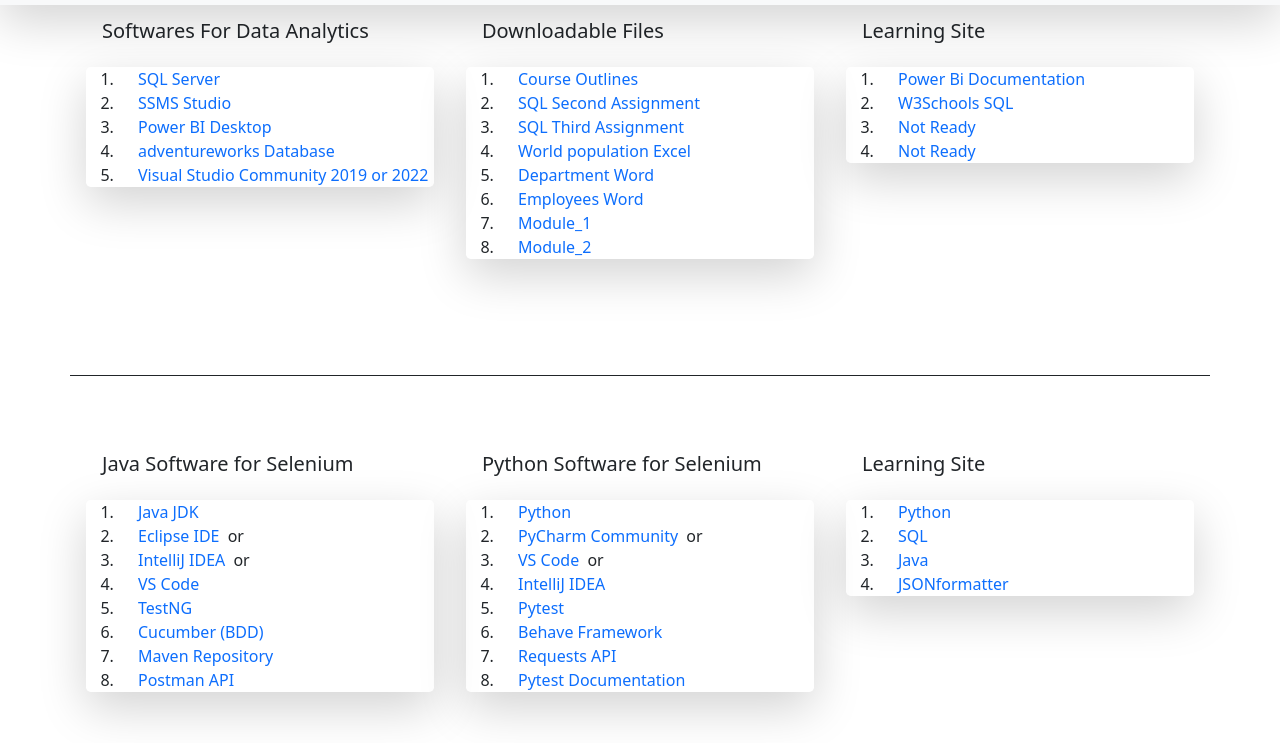
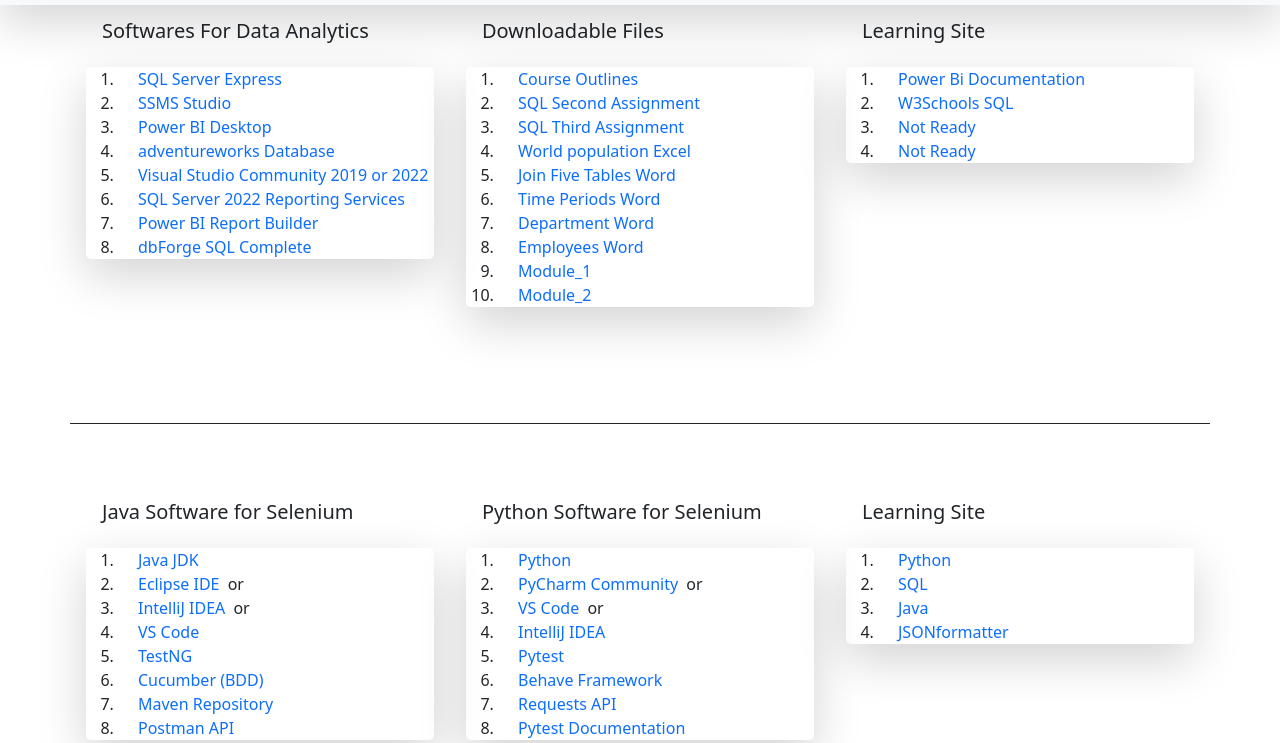
Before and after one commit to Ali332147/liveksi, a plain HTML site: page index.html in a window 1280 px wide. Shown: the part 57-800 px from the top of the page. Drawn offline with nearby package versions, Linux system fonts and the light colour scheme; a script that the page names is missing.

Commit message:
added data

```diff
--- a/index.html
+++ b/index.html
@@ -52,7 +52,7 @@
                                 <a class="text-bg-danger ms-3
                                 fw-bolde p-1 rounded-3 text-decoration-none" href="https://www.microsoft.com/en-us/sql-server/sql-server-downloads"
                                 target="_blank"
-                                class="list-group-item">SQL Server </a>
+                                class="list-group-item">SQL Server Express </a>
                              </li>
                              <li class="">
                                 <a class="text-bg-danger ms-3
@@ -78,6 +78,26 @@
                                 target="_blank"
                                 class="list-group-item "> Visual Studio Community 2019 or 2022</a>
                              </li>
+                             <li class="">
+                                <a class="text-bg-danger ms-3
+                                fw-bolde p-1 rounded-3 text-decoration-none" href=" https://www.microsoft.com/en-us/download/details.aspx?id=104502"
+                                target="_blank"
+                                class="list-group-item "> SQL Server 2022 Reporting Services</a>
+                             </li>
+                             <li class="">
+                                <a class="text-bg-danger ms-3
+                                fw-bolde p-1 rounded-3 text-decoration-none" href=" https://www.microsoft.com/en-us/download/details.aspx?id=58158"
+                                target="_blank"
+                                class="list-group-item "> Power BI Report Builder</a>
+                             </li>
+                             <li class="">
+                                <a class="text-bg-danger ms-3
+                                fw-bolde p-1 rounded-3 text-decoration-none" href="https://www.devart.com/dbforge/sql/sqlcomplete/"
+                                target="_blank"
+                                class="list-group-item "> dbForge SQL Complete
+                            </a>
+                             </li>
+
                             </ol>
 
                     </div>
@@ -112,6 +132,18 @@
                                 fw-bolde p-1 rounded-3 text-decoration-none" href="image/wpopulation.xls"
                                 target="_blank"
                                 class="list-group-item ">World population Excel</a>
+                             </li>
+                             <li class="">
+                                <a class="text-bg-danger ms-3
+                                fw-bolde p-1 rounded-3 text-decoration-none" href="image/05_tables.docx"
+                                target="_blank"
+                                class="list-group-item "> Join Five Tables Word</a>
+                             </li>
+                             <li class="">
+                                <a class="text-bg-danger ms-3
+                                fw-bolde p-1 rounded-3 text-decoration-none" href="image/TimePeriod.docx"
+                                target="_blank"
+                                class="list-group-item "> Time Periods Word</a>
                              </li>
                              <li class="">
                                 <a class="text-bg-danger ms-3
```
Also changed, not shown: index.min.html (+1 -1 lines), 2 other files.
